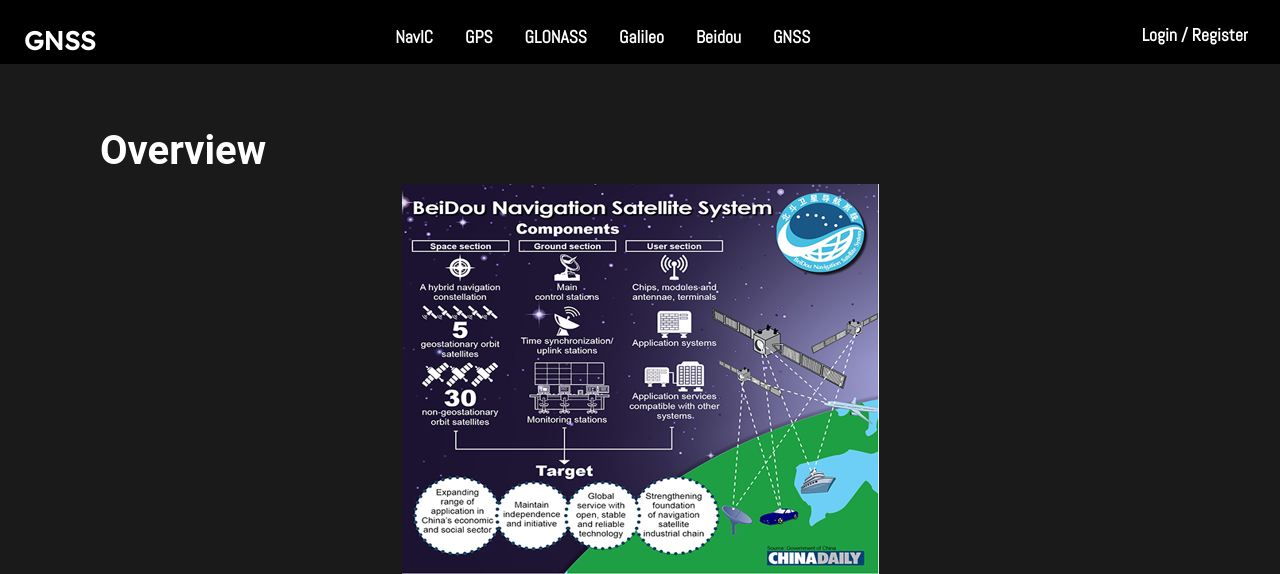
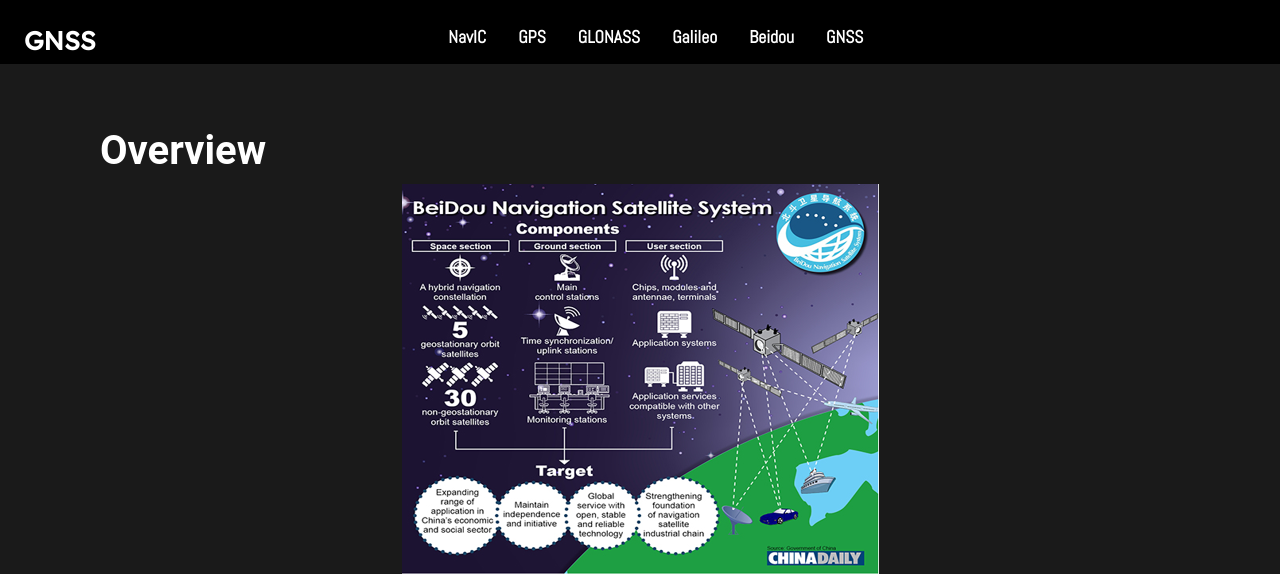
Before and after one commit to jeevankumar99/Elena-GNSS-IIS, a Django app: page /beidou in a window 1280 px wide. Shown: the top 574 px of the page. Run offline with Django 3.2, Linux system fonts and the light colour scheme; parts of the project's set-up code (start-up, migrations or seed data) failed here and were passed over.

Commit message:
Login/Logout removed!

```diff
--- a/gnss/templates/gnss/partials/header.html
+++ b/gnss/templates/gnss/partials/header.html
@@ -77,11 +77,11 @@
             </div>
             {% if user.is_authenticated %}
                 <div class="social">
-                    <a href="{% url 'logout' %}">Logout</a>
+                    {% comment %} <a href="{% url 'logout' %}">Logout</a> {% endcomment %}
                 </div>
             {% else %}
                 <div class="social">
-                    <a href="{% url 'login' %}">Login / Register</a>
+                    {% comment %} <a href="{% url 'login' %}">Login / Register</a> {% endcomment %}
                 </div>
             {% endif %}
         </div>
--- a/gnss/urls.py
+++ b/gnss/urls.py
@@ -12,7 +12,7 @@ urlpatterns = [
     path('irnss', views.irnss, name="irnss"),
     path('qzss', views.qzss, name="qzss"),
     path('sbas', views.sbas, name="sbas"),
-    path('register', views.register, name="register"),
-    path('logout', views.logout_view, name="logout"),
-    path('login', views.login_view, name="login")
+    # path('register', views.register, name="register"),
+    # path('logout', views.logout_view, name="logout"),
+    # path('login', views.login_view, name="login")
 ]
```
